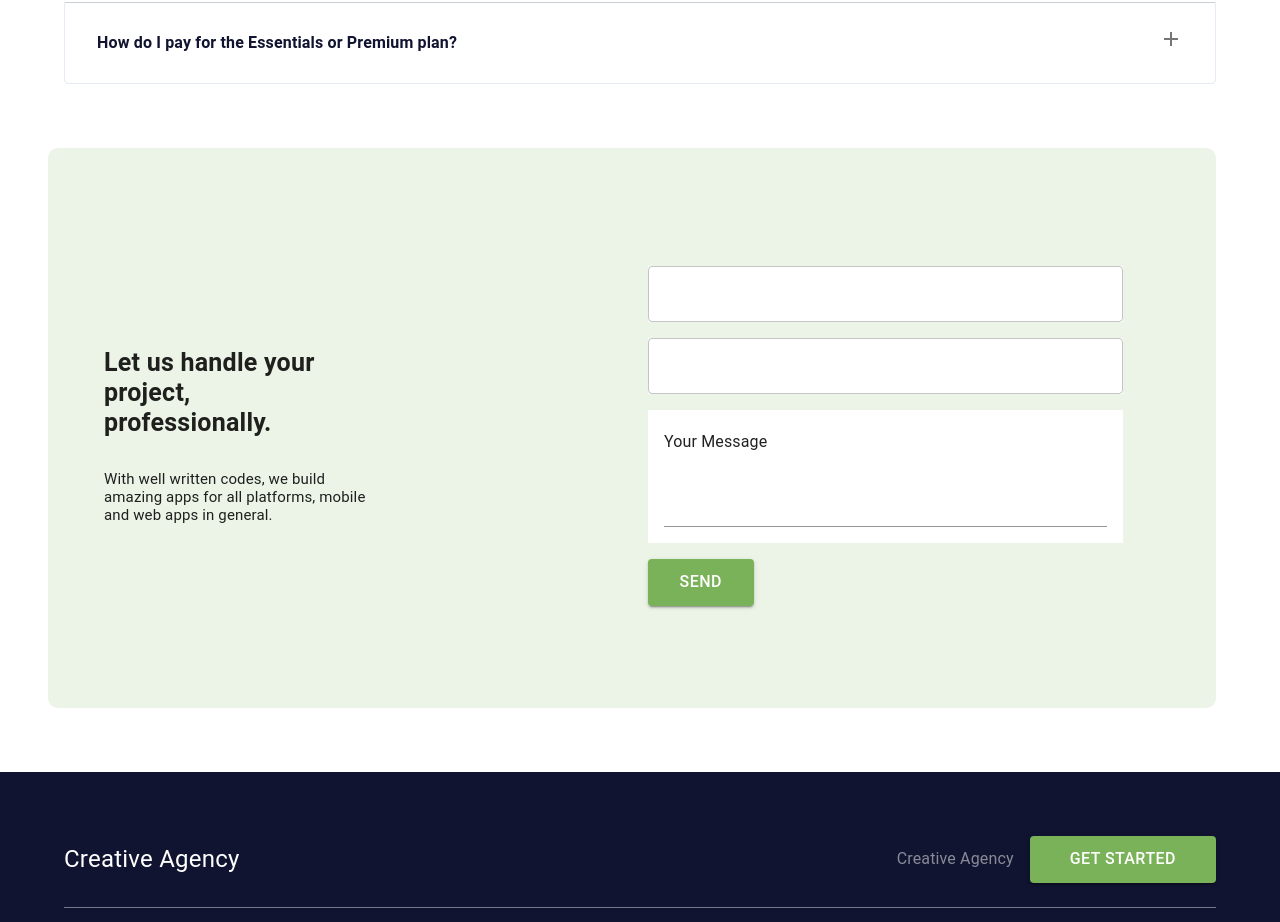
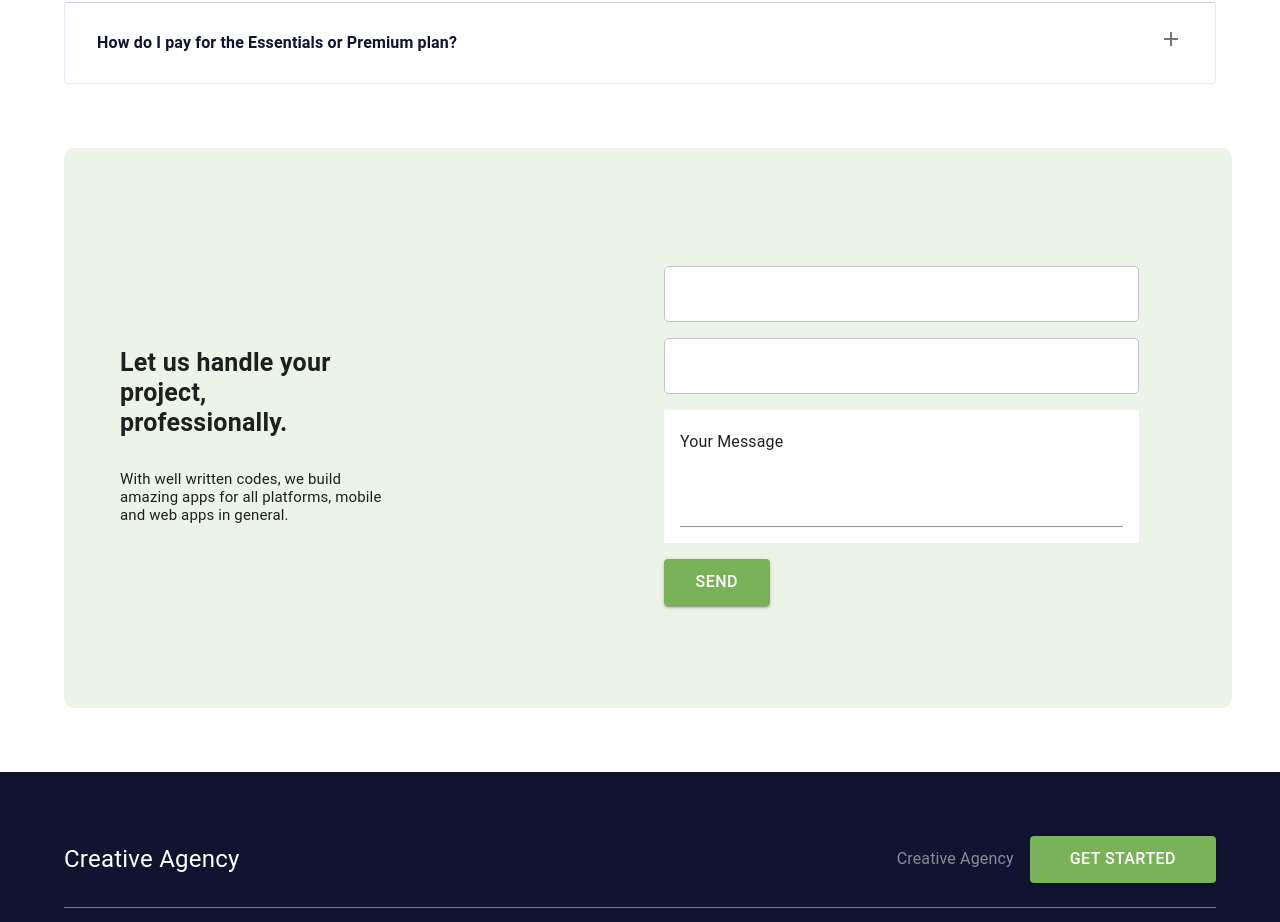
Before and after one commit to mohiuddin2721/creative-agency-materialUI, a React (Create React App) app: page / in a window 1280 px wide. Shown: the part 2768-3690 px from the top of the page. Built offline with nearby package versions, Linux system fonts and the light colour scheme.

Commit message:
contact page update

```diff
--- a/src/pages/home/Contact/Contact.js
+++ b/src/pages/home/Contact/Contact.js
@@ -1,18 +1,21 @@
 import { Button, FormControl, Grid, TextField, Typography } from '@mui/material';
+import { Box } from '@mui/system';
 import React from 'react'
 
 function Contact() {
     return (
+        <Box>
             <Grid container spacing={2}
                 sx={{
                     backgroundColor: 'rgba(122, 178, 89, 0.15)',
                     minHeight: '70vh',
                     borderRadius: '10px',
                     display: 'flex',
-                justifyContent: 'initial',
+                    justifyContent: 'center',
                     alignItems: 'center',
                     p: 5,
                     my: 8,
+                    mx: 'auto',
                 }}>
                 <Grid item xs={12} sm={12} md={6}>
                     <Typography sx={{
@@ -66,10 +69,11 @@ function Contact() {
                                 p: 2
                             }}
                         />
-                    <Button sx={{width: '20%', backgroundColor: 'primary.green'}}>SEND</Button>
+                        <Button sx={{ width: '20%', backgroundColor: 'primary.green' }}>SEND</Button>
                     </FormControl>
                 </Grid>
             </Grid>
+        </Box>
     )
 }
 
```
Lines whose indentation alone changed are shown as unchanged.
